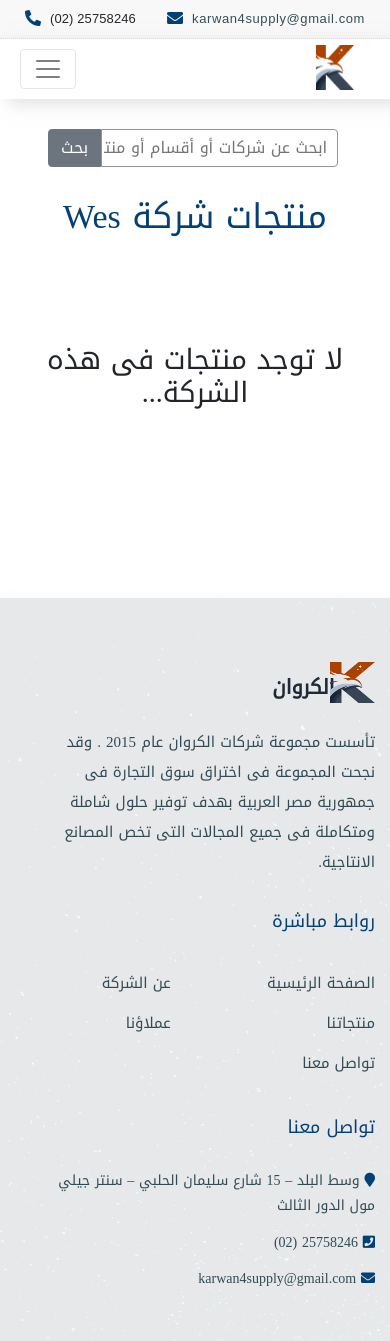
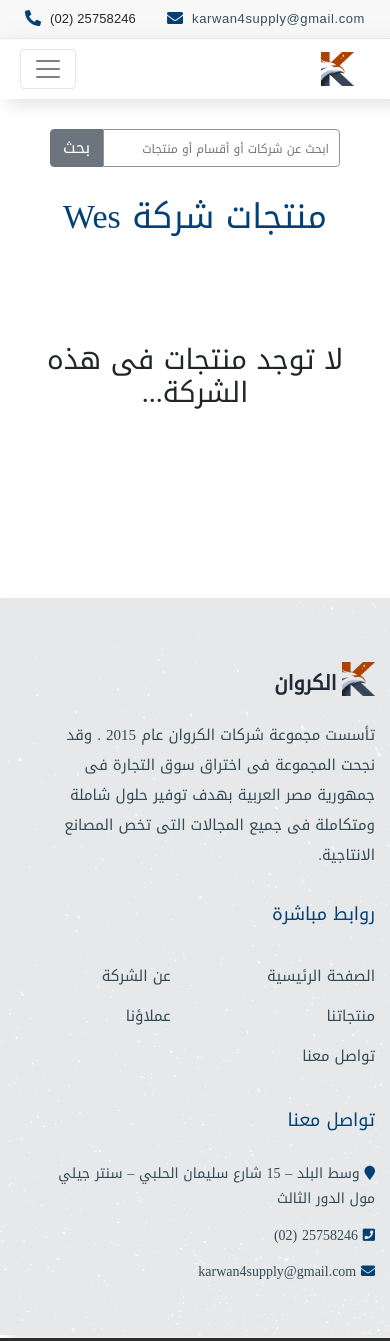
Before and after one commit to OmarFateh/elkarwan, a Django app: a page that uses product/templates/product/search_form.html in a window 390 px wide. Shown: the top 1341 px of the page. Run offline with Django 3.2, Linux system fonts and the light colour scheme; data comes from the database, SQL or seed files in the repository; both versions use the stored data as it was after the commit; parts of the project's set-up code (start-up, migrations or seed data) failed here and were passed over; some libraries are stand-ins or nearby versions.

Commit message:
add css style changes

```diff
--- a/client/templates/client/client_list.html
+++ b/client/templates/client/client_list.html
@@ -24,7 +24,7 @@
             {% if not clients %}
                 <h2 class="no-results-msg">لا يوجد عملاء...</h2>
             {% else %}
-            <div class="clients-data row no-gutters">
+            <div class="clients-data row no-gutters w-100">
                 {% for client in clients %}
                     <div class="col-12 col-sm-6 col-md-4 col-lg-3 col-xl-3 clients-block wow {% cycle 'slideInLeft' 'slideInUp' 'slideInRight' 'slideInDown' 'slideInRight'%}">
                         <img src="{{ client.image.url }}">
--- a/product/templates/product/company_list.html
+++ b/product/templates/product/company_list.html
@@ -14,8 +14,8 @@
 {% block content %}
 
 <div class="companies">
-    <div class="mx-5">
-        <div class="row no-gutters">
+    <div class="mx-0 mx-md-5">
+        <div class="row no-gutters-md">
 
             <!-- Start search-form -->
             {% include 'product/search_form.html' %}
@@ -47,7 +47,6 @@
             {% endif %}
             <!-- End categories-->
 
-
             <!--Start Products-->
             {% if products %}
                 {% include 'product/search_product.html' %}
@@ -56,7 +55,6 @@
         </div>
     </div>
 </div>
-
 
 <!--Start Pagination-->
 {% if not query and companies.has_other_pages%}
--- a/product/templates/product/product_list.html
+++ b/product/templates/product/product_list.html
@@ -14,8 +14,8 @@
 {% block content %}
 
 <div class="categories">
-    <div class="px-5">
-        <div class="row no-gutters">
+    <div class="px-0 px-md-5">
+        <div class="row no-gutters-md">
 
             <!-- Start search-form -->
             {% include 'product/search_form.html' %}
--- a/product/templates/product/search_form.html
+++ b/product/templates/product/search_form.html
@@ -1,6 +1,6 @@
 <div class="w-100">
     <form action=".">
-        <div class="serch-section">
+        <div class="search-section">
             <input type="text" name='q' value='{{ request.GET.q }}' placeholder="ابحث عن شركات أو أقسام أو منتجات">
             <button class="btn btn-secondary" type="submit">بحث</button>
         </div>
--- a/project/settings/production.py
+++ b/project/settings/production.py
@@ -23,9 +23,9 @@
 SECRET_KEY = 'b12a@+!wvp*vl8cp9&+l8!4w$fvj$!!7awwrp!3!3*n=42m*ng'
 
 # SECURITY WARNING: don't run with debug turned on in production!
-DEBUG = False
+DEBUG = True
 
-ALLOWED_HOSTS = ['164.90.209.66']
+ALLOWED_HOSTS = ['127.0.0.1', '164.90.209.66']
 
 
 # Application definition
--- a/static/css/style.css
+++ b/static/css/style.css
@@ -110,30 +117,42 @@
 
 /*Start Search box */
 
-.serch-section {
+.search-section {
   display: flex;
   padding-top: 30px;
-  justify-content: flex-end;
+  justify-content: center;
 }
 
-.serch-section input {
+@media(min-width:768px) {
+  .search-section {
+    justify-content: flex-end;
+  }
+}
+
+.search-section input {
   border-radius: 0 4px 4px 0;
   padding-right: 10px;
 }
 
-.serch-section button:focus, .serch-section button:active {
+.search-section button:focus, .search-section button:active {
   border: none !important;
   box-shadow: none !important;
   outline: none !important;
 }
 
-.serch-section input:focus, .serch-section input:active {
+.search-section input:focus, .search-section input:active {
   border: 1px solid #989393 !important;
   box-shadow: none !important;
   outline: none !important;
 }
 
-.serch-section button {
+@media(max-width: 767.99px) {
+  .search-section input::placeholder {
+    font-size: 12px;
+  }
+}
+
+.search-section button {
   border-radius: 4px 0 0 4px;
 }
 
@@ -244,6 +263,8 @@
 }
 
 .navbar-brand {
+  display: flex;
+  align-items: center;
   padding: 0;
   height: 60px;
   line-height: 60px;
@@ -254,9 +275,10 @@
   height: 41px;
 }
 
-@media (max-width: 991px) {
+@media (max-width: 767.99px) {
   img.logo {
-    height: 75%;
+    width: 33px;
+    height: 34px;
   }
 }
 
@@ -1203,8 +1262,8 @@
 
 @media (max-width: 767.99px) {
   .footer .fo-about img.footer-logo {
-    width: 45px;
-    margin-left: -10px;
+    width: 33px;
+    height: 34px;
   }
 }
 
--- a/templates/admin/base_site.html
+++ b/templates/admin/base_site.html
@@ -5,6 +5,7 @@
 
 {% block extrastyle %}
 {{ block.super }}
+<link rel="icon" href="{% static 'images/favicon.ico' %}" type="image/gif" sizes="16x16">
 <link rel="stylesheet" type="text/css" href="{% static 'css/admin_extra.css' %}" />
 {% endblock %}
 
```
Also changed, not shown: other parts of static/css/style.css (+54 -10 lines), about/templates/about/about.html (+9 -13 lines), static/css/style.30a6da680543.css (+5 -5 lines), static/css/style.871e768e89ef.css (+5 -5 lines), db.sqlite3, 2 other files.
